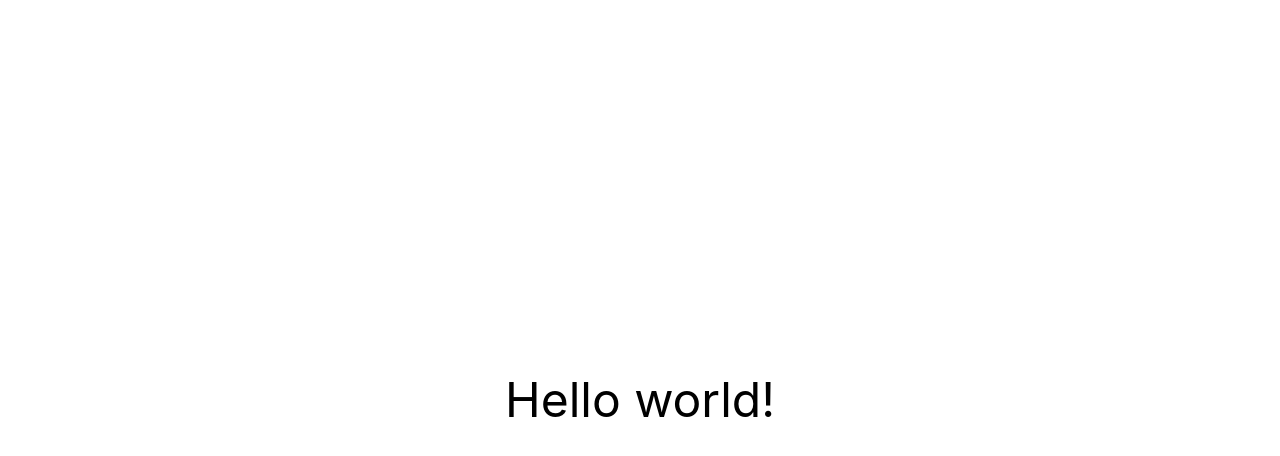
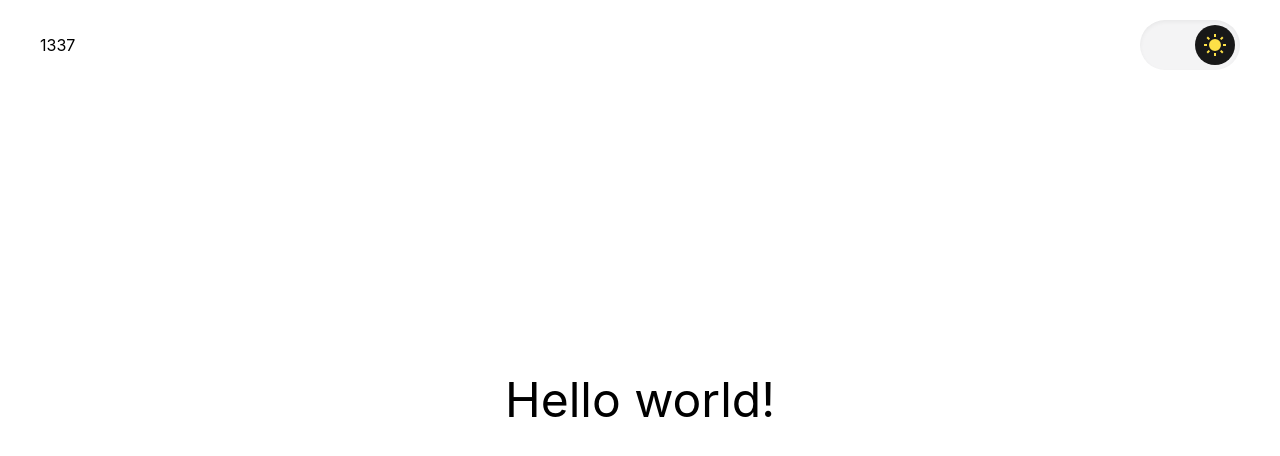
Before and after one commit to lawrenz1337/portfolio, a Next.js app: page / in a window 1280 px wide. Shown: the top 456 px of the page. Built offline with nearby package versions, Linux system fonts and the light colour scheme.

Commit message:
:sparkles: added dark theme picker

```diff
--- /dev/null
+++ b/components/DarkModeSwitch.tsx
@@ -0,0 +1,52 @@
+import { motion } from 'framer-motion'
+import { useTheme } from 'next-themes'
+import React, { useEffect, useState } from 'react'
+import { RiMoonClearFill, RiSunFill } from 'react-icons/ri'
+
+const spring = {
+  type: 'spring',
+  stiffness: 700,
+  damping: 30,
+}
+
+export default function DarkModeSwitch() {
+  const [mounted, setMounted] = useState(false)
+  const { systemTheme, theme, setTheme } = useTheme()
+
+  const currentTheme = theme === 'system' ? systemTheme : theme
+
+  useEffect(() => setMounted(true), [])
+
+  const toggleSwitch = () => {
+    let newTheme = 'dark'
+    if (theme === newTheme) {
+      newTheme = 'light'
+    }
+    setTheme(newTheme)
+  }
+
+  if (!mounted) return null
+
+  return (
+    <div
+      onClick={toggleSwitch}
+      className={`flex-start flex h-[50px] w-[100px] rounded-[50px] bg-zinc-100 p-[5px] shadow-inner hover:cursor-pointer dark:bg-zinc-700 ${
+        currentTheme === 'light' ? 'place-content-end' : ''
+      }`}
+    >
+      <motion.div
+        className="flex h-[40px] w-[40px] items-center justify-center rounded-full bg-black/90"
+        layout
+        transition={spring}
+      >
+        <motion.div whileTap={{ rotate: 360 }}>
+          {currentTheme === 'light' ? (
+            <RiSunFill className="h-6 w-6 text-yellow-300" />
+          ) : (
+            <RiMoonClearFill className="h-6 w-6 text-slate-200" />
+          )}
+        </motion.div>
+      </motion.div>
+    </div>
+  )
+}
--- /dev/null
+++ b/components/Header.tsx
@@ -0,0 +1,11 @@
+import React from 'react'
+import DarkModeSwitch from './DarkModeSwitch'
+
+export const Header = () => {
+  return (
+    <div className="absolute px-5 lg:px-10 py-5 w-full top-0 left-0 flex justify-between items-center">
+      <span className="dark:text-white transition-colors">1337</span>
+      <DarkModeSwitch />
+    </div>
+  )
+}
--- /dev/null
+++ b/components/Landing.tsx
@@ -0,0 +1,23 @@
+import { motion } from 'framer-motion'
+import React, { useRef } from 'react'
+import { Header } from './Header'
+
+export const Landing = () => {
+  const constraintsRef = useRef(null)
+
+  return (
+    <motion.div
+      className="h-screen w-full flex items-center justify-center dark:bg-black relative transition-colors"
+      ref={constraintsRef}
+    >
+      <Header />
+      <motion.h1
+        drag
+        dragConstraints={constraintsRef}
+        className="text-5xl w-fit dark:text-white transition-colors"
+      >
+        Hello world!
+      </motion.h1>
+    </motion.div>
+  )
+}
--- a/package.json
+++ b/package.json
@@ -12,8 +12,10 @@
     "axios": "^0.27.2",
     "framer-motion": "^7.1.0",
     "next": "12.2.5",
+    "next-themes": "^0.2.0",
     "react": "18.2.0",
     "react-dom": "18.2.0",
+    "react-icons": "^4.4.0",
     "swr": "^1.3.0"
   },
   "devDependencies": {
--- a/pages/_app.tsx
+++ b/pages/_app.tsx
@@ -1,8 +1,13 @@
 import '../styles/globals.css'
 import type { AppProps } from 'next/app'
+import { ThemeProvider } from 'next-themes'
 
 function MyApp({ Component, pageProps }: AppProps) {
-  return <Component {...pageProps} />
+  return (
+    <ThemeProvider attribute="class">
+      <Component {...pageProps} />
+    </ThemeProvider>
+  )
 }
 
 export default MyApp
--- a/pages/index.tsx
+++ b/pages/index.tsx
@@ -1,11 +1,8 @@
 import type { NextPage } from 'next'
 import Head from 'next/head'
-import { motion } from 'framer-motion'
-import { useRef } from 'react'
+import { Landing } from '../components/Landing'
 
 const Home: NextPage = () => {
-  const constraintsRef = useRef(null)
-
   return (
     <>
       <Head>
@@ -13,19 +10,7 @@ const Home: NextPage = () => {
         <meta name="description" content="Generated by create next app" />
         <link rel="icon" href="/favicon.ico" />
       </Head>
-      <motion.div></motion.div>
-      <motion.div
-        className="h-screen w-full flex items-center justify-center"
-        ref={constraintsRef}
-      >
-        <motion.h1
-          drag
-          dragConstraints={constraintsRef}
-          className="text-5xl w-fit"
-        >
-          Hello world!
-        </motion.h1>
-      </motion.div>
+      <Landing />
     </>
   )
 }
--- a/styles/globals.css
+++ b/styles/globals.css
@@ -1,11 +1,16 @@
 @tailwind base;
 @tailwind components;
 @tailwind utilities;
+
+html {
+  color-scheme: none !important;
+}
 
 html,
 body {
   padding: 0;
   margin: 0;
+  transition: all 0.5s ease;
   font-family: -apple-system, BlinkMacSystemFont, Segoe UI, Roboto, Oxygen,
     Ubuntu, Cantarell, Fira Sans, Droid Sans, Helvetica Neue, sans-serif;
 }
@@ -18,13 +23,3 @@ a {
 * {
   box-sizing: border-box;
 }
-
-@media (prefers-color-scheme: dark) {
-  html {
-    color-scheme: dark;
-  }
-  body {
-    color: white;
-    background: black;
-  }
-}
--- a/tailwind.config.js
+++ b/tailwind.config.js
@@ -8,4 +8,6 @@ module.exports = {
     extend: {},
   },
   plugins: [],
+  darkMode: 'class',
+  mode: 'jit',
 }
```
Also changed, not shown: 1 other file (tests, documents, lock files or other folders).
